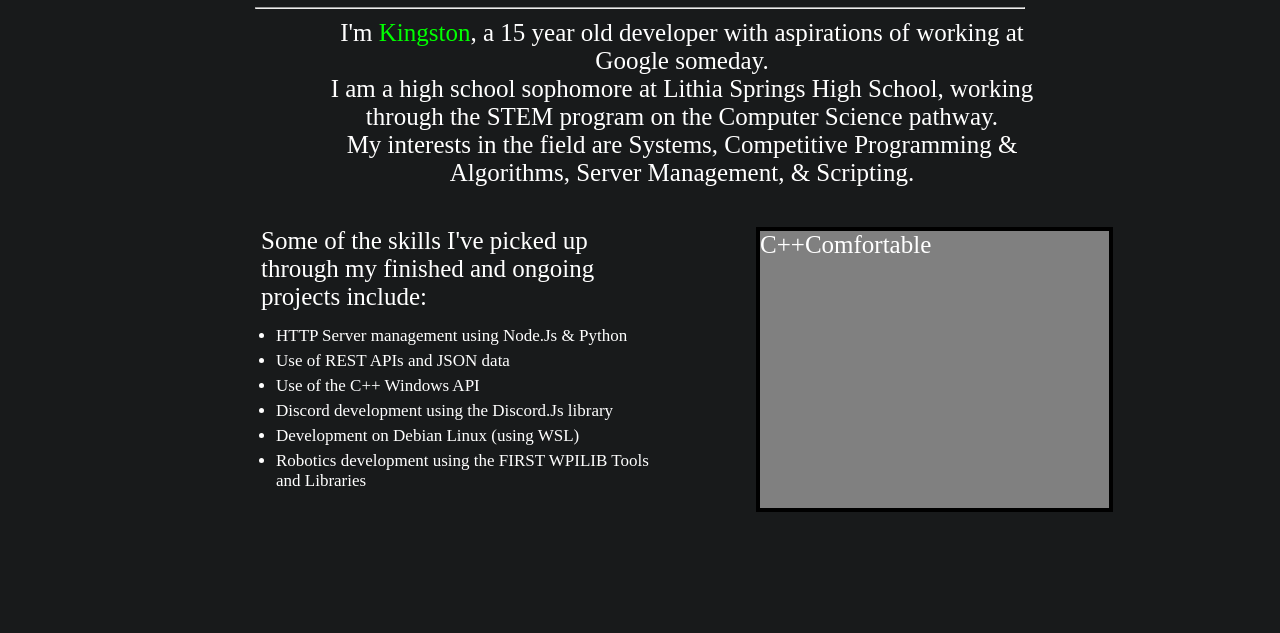
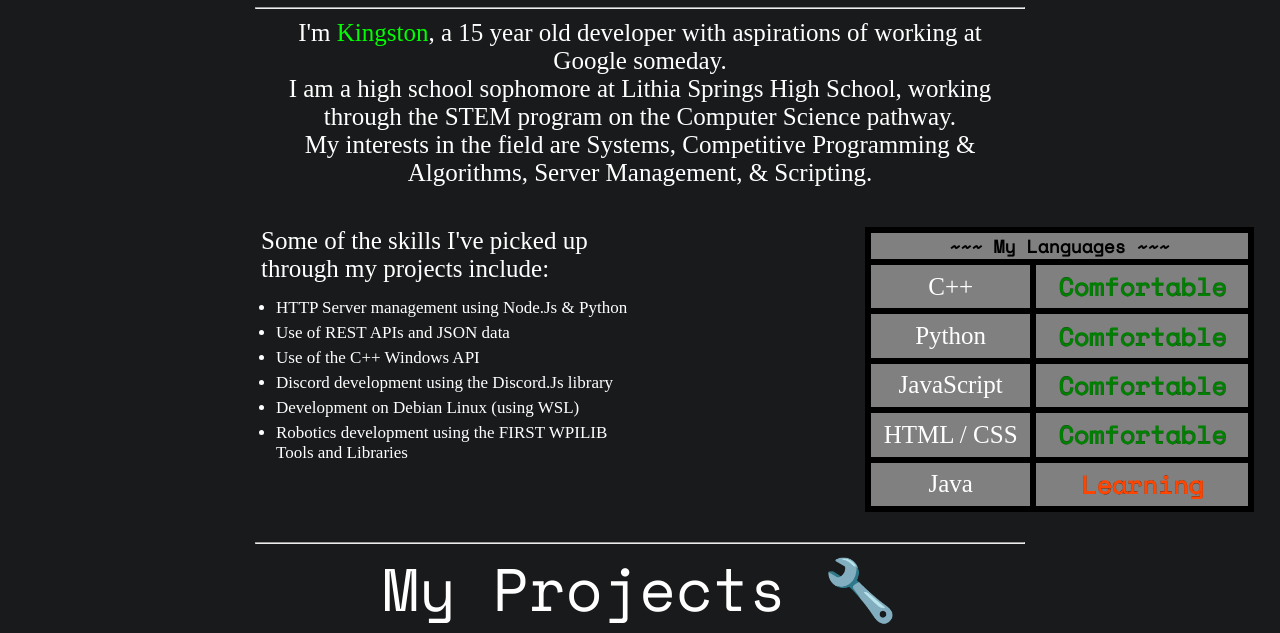
Before and after one commit to kingstonv1/portfolio, a plain HTML site: page index.html in a window 1280 px wide. Shown: the part 222-855 px from the top of the page. Before the commit the page ends 800 px from the top, so only its background shows below. Drawn offline with nearby package versions, Linux system fonts and the light colour scheme; a web font is replaced by a local one.

Commit message:
start "my projects" section

```diff
--- a/index.html
+++ b/index.html
@@ -54,10 +54,10 @@
             </p>
         </div>
 
-        <div class="entry" id="skillset" style=" margin-left: 20%; margin-top: 40px; width: 78%; height: 285px; display:flex">
+        <div class="entry" id="skillset" style=" margin-left: 20%; margin-top: 40px; margin-bottom: 30px; width: 78%; height: 285px; display:flex">
             <div style="width: 400px;">
                 <p>
-                    Some of the skills I've picked up through my finished and ongoing projects include:
+                    Some of the skills I've picked up through my projects include:
                     <ul>
                         <li>HTTP Server management using Node.Js & Python</li>
                         <li>Use of REST APIs and JSON data</li>
@@ -69,16 +69,71 @@
                 </p>
             </div>
 
-            <div class="languages">
-                <div class="languagediv">
-                    <h1>C++</h1>
-                    <p>Comfortable</p>
-                </div>
-            </div>
+            <table class="languages">
+                <thead>
+                    <tr>
+                        <th colspan="2" style="font-family: 'Space Mono'; font-size: 18px;">~~~ My Languages ~~~</th>
+                    </tr>
+                </thead>
+
+                <tbody>
+                    <tr>
+                        <td>
+                            <h1>C++</h1>
+                        </td>
+                        <td>
+                            <div class="experience">
+                                <p><span style="color: green;">Comfortable</span></p>
+                            </div>
+                        </td>
+                    </tr>
+                    <tr>
+                        <td>
+                            <h1>Python</h1>
+                        </td>
+                        <td>
+                            <div class="experience">
+                                <p><span style="color: green;">Comfortable</span></p>
+                            </div>
+                        </td>
+                    </tr>
+                    <tr>
+                        <td>
+                            <h1>JavaScript</h1>
+                        </td>
+                        <td>
+                            <div class="experience">
+                                <p><span style="color: green;">Comfortable</span></p>
+                            </div>
+                        </td>
+                    </tr>
+                    <tr>
+                        <td>
+                            <h1>HTML / CSS</h1>
+                        </td>
+                        <td>
+                            <div class="experience">
+                                <p><span style="color: green;">Comfortable</span></p>
+                            </div>
+                        </td>
+                    </tr>
+                    <tr>
+                        <td>
+                            <h1>Java</h1>
+                        </td>
+                        <td>
+                            <div class="experience">
+                                <p><span style="color: orangered;">Learning</span></p>
+                            </div>
+                        </td>
+                    </tr>
+                </tbody>
+            </table>
         </div>
 
+    <hr class="seperator">
 
-
+    <h1>My Projects 🔧</h1>
 
     </div>
 
--- a/styles.css
+++ b/styles.css
@@ -84,7 +84,7 @@
 
 .aboutentry {
     width: 60%;
-    margin-left: 298px;
+    margin-left: 20%;
     margin-right: 250px;
     margin-top: 10px;
     height: auto;
@@ -139,30 +139,42 @@
     margin-top: 10px;
 }
 
+.experience p {
+    text-align: center;
+}
+
 .languages {
     background-color: gray;
     border: 4px solid black;
-    margin-left: 100px;
-    flex-grow: 0.6;
-    float: right;
-    display: flex;
+    margin-left: 22%;
+    width: 400px;
+    height: 100%;
 }
 
-.languagediv {
-    cursor: pointer;
-    width: 100%;
-    height: 40px;
+.languages p {
+    font-family: 'Space Mono';
+    font-size: 25px;
+    font-weight: 800;
+    -webkit-text-stroke-width: 0.1px;
+    -webkit-text-stroke-color: black;
 }
 
-.languagediv h1 {
+.languages h1 {
     font-family: 'Muli';
     font-weight: 400;
     font-size: 25px;
-    float: left;
+    text-align: center;
 }
 
 .languagediv:hover {
     box-shadow: inset 0 0 0 100px rgba(10, 10, 10);
+}
+
+.vl {
+    position: absolute;
+    border-left: 6px solid black;
+    margin-left: 225px;
+    height: 256px;
 }
 
 h1 {
@@ -173,6 +185,14 @@ h1 {
     font-family: 'Space Mono';
 }
 
+h2 {
+    color: white;
+    text-align: center;
+    font-size: 40px;
+    font-weight: 200;
+    font-family: 'Space Mono';
+}
+
 p1 {
     color: white;
     text-align: center;
@@ -180,3 +200,8 @@ p1 {
     font-weight: 200;
     font-family: 'Muli';
 }
+
+table, th, td {
+    border: 6px solid;
+    border-collapse: collapse;
+}
```
